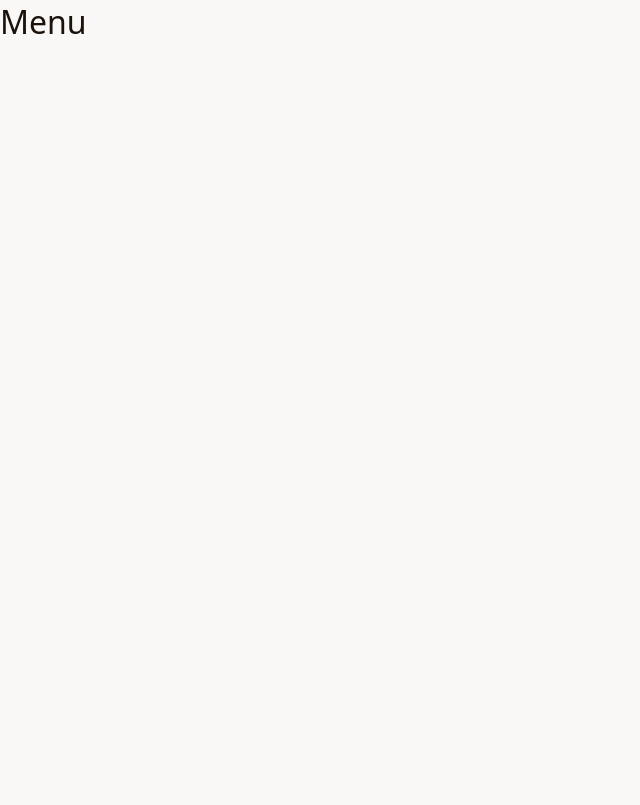
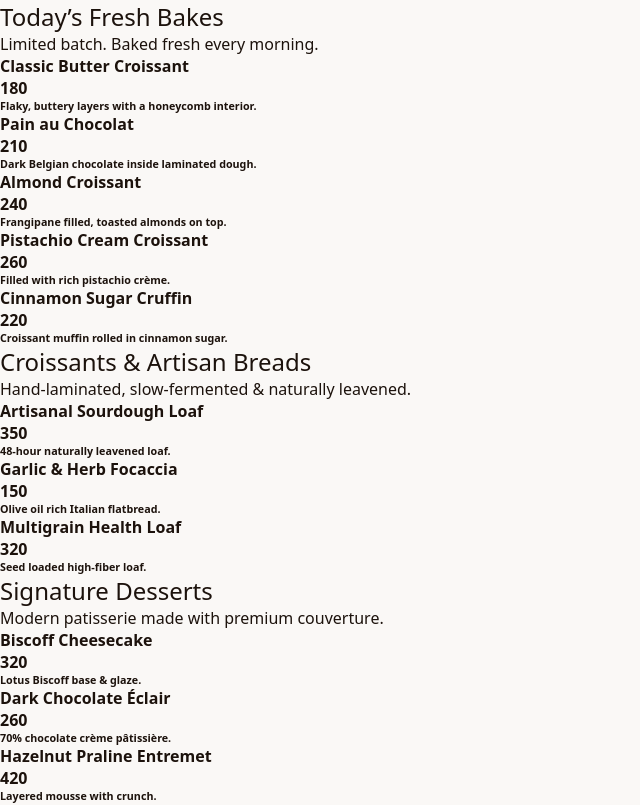
Before and after one commit to lovanshgaur/crumbandbrew, a Next.js app: page /menu in a window 1280 px wide. Shown: the top 805 px of the page, without its empty margins (0-640 px from the left). Built offline with nearby package versions, Linux system fonts and the light colour scheme.

Commit message:
Render Menu from static data

```diff
--- a/src/app/menu/page.js
+++ /dev/null
@@ -1,3 +0,0 @@
-export default function Menu() {
-  return <h1>Menu</h1>;
-}
--- /dev/null
+++ b/src/app/menu/page.jsx
@@ -0,0 +1,34 @@
+import { CATEGORIES, MENU } from "@/data/menu";
+
+export default function Menu() {
+  return (
+    <>
+      <div className="min-h-screen">
+        <main className="max-w-7xl mx-auto px-6 py-12 flex gap-12">
+          {CATEGORIES.map((category) => {
+            const items = MENU.filter((item) => item.cat === category.id);
+            if (!items.length) return null;
+
+            return (
+              <section id={category.id} key={category.id}>
+                <h2>{category.title}</h2>
+                {category.desc && <p>{category.desc}</p>}
+                <div>
+                  {items.map((item) => {
+                    return (
+                      <div className="menu-item" key={item.id}>
+                        <h4>{item.name}</h4>
+                        <h4>{item.price}</h4>
+                        <h6>{item.desc}</h6>
+                      </div>
+                    );
+                  })}
+                </div>
+              </section>
+            );
+          })}
+        </main>
+      </div>
+    </>
+  );
+}
```
